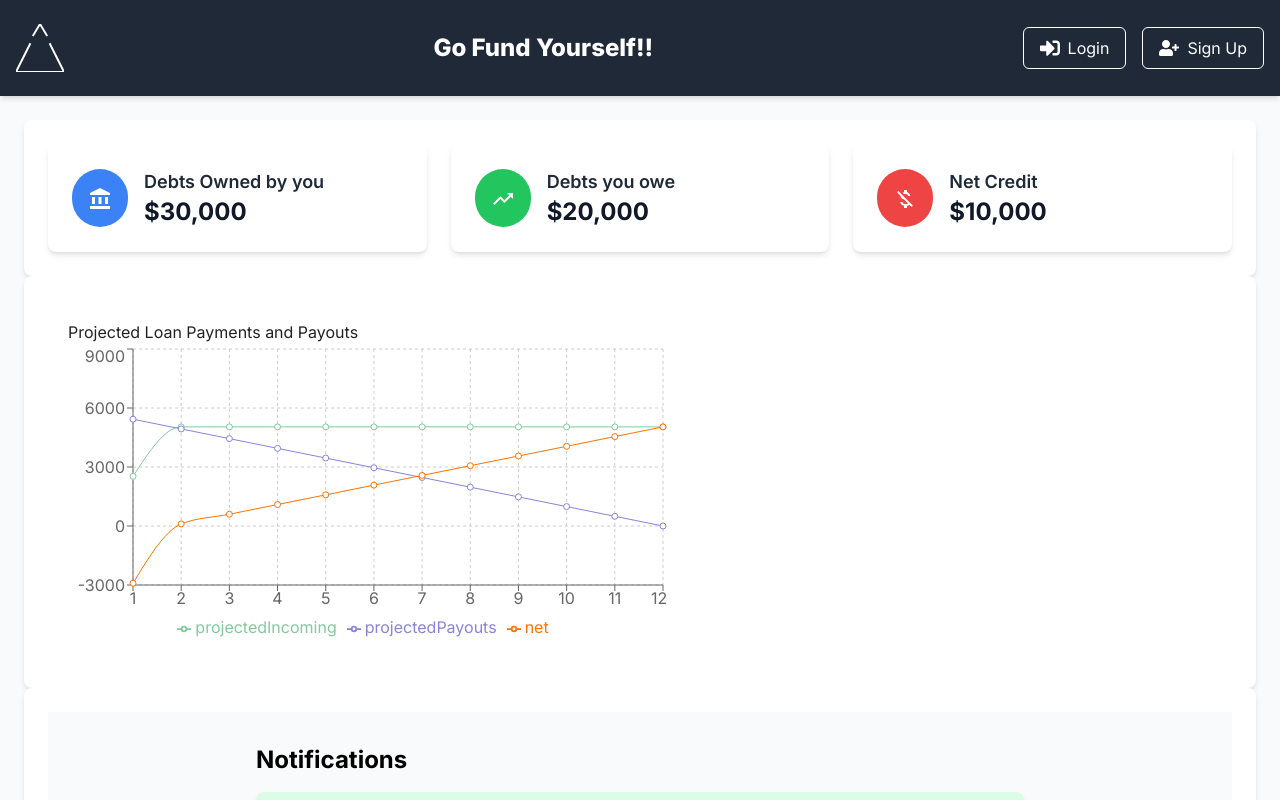
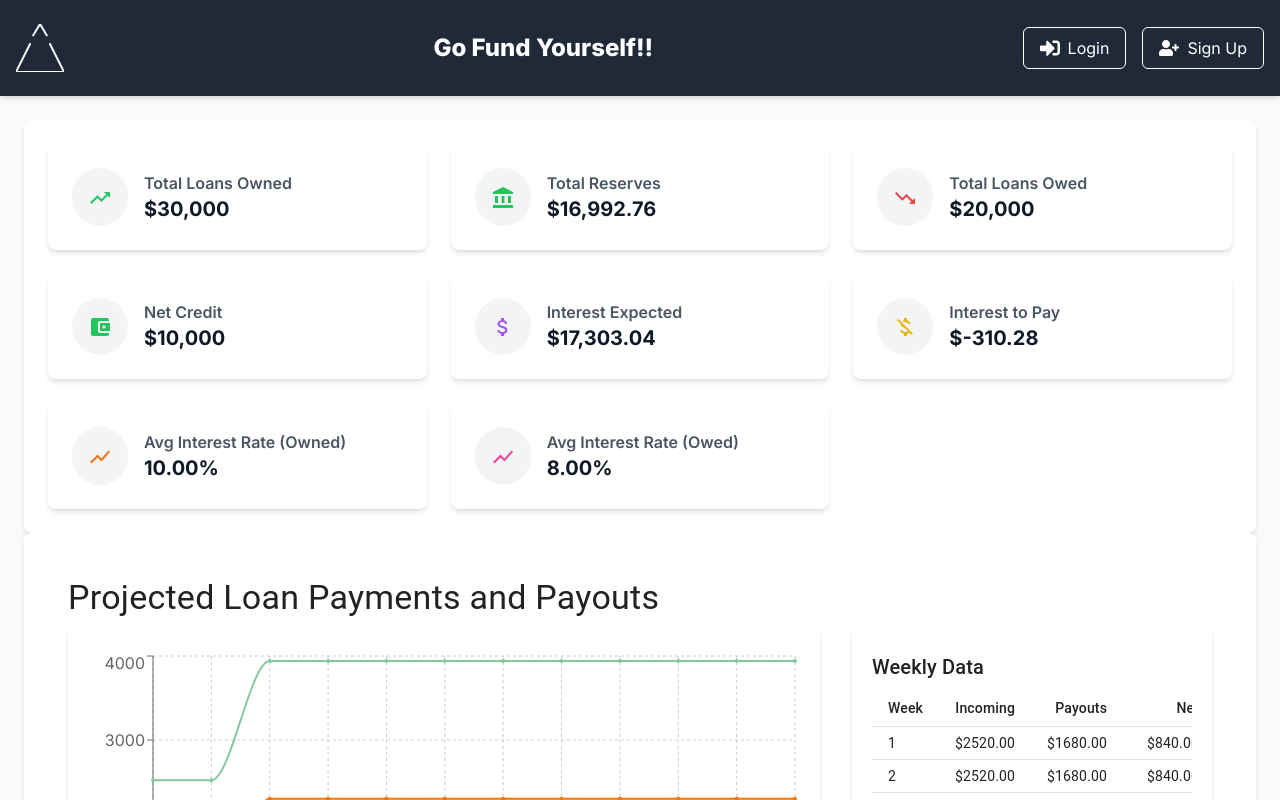
Before and after one commit to AritraRoy0/GFY, a Next.js app in the folder client/: page /dashboard in a window 1280 px wide. Shown: the top 800 px of the page. Built offline with nearby package versions, Linux system fonts and the light colour scheme.

Commit message:
Client: Fixing Logo

```diff
--- a/client/src/app/dashboard/DashboardTable.tsx
+++ b/client/src/app/dashboard/DashboardTable.tsx
@@ -1,6 +1,7 @@
+// DashboardTable.tsx
 import React from "react";
 import loans from "./MockLoans";
-import { Loan } from "../models/Loan";
+import { Loan, Payment } from "../models/Loan";
 import {
 	LineChart,
 	Line,
@@ -9,8 +10,22 @@ import {
 	CartesianGrid,
 	Tooltip,
 	Legend,
+	ResponsiveContainer,
 } from "recharts";
+import {
+	Typography,
+	Paper,
+	Grid,
+	Table,
+	TableBody,
+	TableCell,
+	TableContainer,
+	TableHead,
+	TableRow,
+} from "@mui/material";
 
+
+const DashboardTable: React.FC = () => {
 	interface WeeklyData {
 		week: number;
 		projectedIncoming: number;
@@ -19,7 +34,9 @@ interface WeeklyData {
 	}
 
 	const calculateWeeklyData = (loans: Loan[]): WeeklyData[] => {
-	const weeks = Array.from({ length: 12 }, (_, i) => i + 1);
+		const maxTermWeeks = Math.max(...loans.map((loan) => loan.termWeeks));
+		const weeks = Array.from({ length: maxTermWeeks }, (_, i) => i + 1);
+
 		const weeklyData: WeeklyData[] = weeks.map((week) => ({
 			week,
 			projectedIncoming: 0,
@@ -27,63 +44,117 @@ const calculateWeeklyData = (loans: Loan[]): WeeklyData[] => {
 			net: 0,
 		}));
 
-	const loansOwned = loans.filter((loan) => loan.owner === "owned");
-	const loansOwed = loans.filter((loan) => loan.owner === "owed");
+		loans.forEach((loan) => {
+			weeks.forEach((week) => {
+				if (week > loan.termWeeks) return;
 
-	const calculateIncoming = (loan: Loan, week: number): number => {
-		const payments = loan.paymentsMade.filter(
-			(payment) => payment.weekNumber <= week
+				// Determine if a payment was made in this week
+				const paymentMade = loan.paymentsMade.find(
+					(payment: Payment) => payment.weekNumber === week
 				);
-		return payments.reduce((acc, payment) => acc + payment.amount, 0);
+				const paymentAmount = paymentMade
+					? paymentMade.amount
+					: loan.weeklyInstallment;
+
+				if (loan.owner === "owned") {
+					weeklyData[week - 1].projectedIncoming += paymentAmount;
+				} else if (loan.owner === "owed") {
+					weeklyData[week - 1].projectedPayouts += paymentAmount;
 				}
+			});
+		});
 
-	const calculatePayouts = (loan: Loan, week: number): number => {
-		const remainingWeeks = loan.termWeeks - week;
-		return loan.weeklyInstallment * remainingWeeks;
-	}
-
-	weeks.forEach((week) => {
-
-		weeklyData[week - 1].projectedIncoming = loansOwned.reduce(
-			(acc, loan) => acc + calculateIncoming(loan, week),
-			0
-		);
-
-		weeklyData[week - 1].projectedPayouts = loansOwed.reduce(
-			(acc, loan) => acc + calculatePayouts(loan, week),
-			0
-		);
-
-		weeklyData[week - 1].net =
-			weeklyData[week - 1].projectedIncoming -
-			weeklyData[week - 1].projectedPayouts;
+		weeklyData.forEach((data) => {
+			data.net = data.projectedIncoming - data.projectedPayouts;
 		});
 
 		return weeklyData;
-}
+	};
 
+	const weeklyData = calculateWeeklyData(loans);
 
-
-const Chart: React.FC<{ data: WeeklyData[] }> = ({ data }) => (
-	<LineChart width={600} height={300} data={data}>
+	return (
+		<div style={{ padding: "20px" }}>
+			<Typography variant="h4" gutterBottom>
+				Projected Loan Payments and Payouts
+			</Typography>
+			<Grid container spacing={4}>
+				<Grid item xs={12} md={8}>
+					<Paper style={{ padding: "20px" }}>
+						<ResponsiveContainer width="100%" height={400}>
+							<LineChart data={weeklyData}>
 								<CartesianGrid strokeDasharray="3 3" />
 								<XAxis dataKey="week" />
 								<YAxis />
 								<Tooltip />
 								<Legend />
-		<Line type="monotone" dataKey="projectedIncoming" stroke="#82ca9d" />
-		<Line type="monotone" dataKey="projectedPayouts" stroke="#8884d8" />
-		<Line type="monotone" dataKey="net" stroke="#ff7300" />
+								<Line
+									type="monotone"
+									dataKey="projectedIncoming"
+									name="Projected Incoming"
+									stroke="#82ca9d"
+									strokeWidth={2}
+									dot={{ r: 1 }}
+									activeDot={{ r: 4 }}
+								/>
+								<Line
+									type="monotone"
+									dataKey="projectedPayouts"
+									name="Projected Payouts"
+									stroke="#8884d8"
+									strokeWidth={2}
+									dot={{ r: 1 }}
+									activeDot={{ r: 4 }}
+								/>
+								<Line
+									type="monotone"
+									dataKey="net"
+									name="Net"
+									stroke="#ff7300"
+									strokeWidth={2}
+									dot={{ r: 1 }}
+									activeDot={{ r: 4 }}
+								/>
 							</LineChart>
-);
-
-const DashboardTable: React.FC = () => {
-	const weeklyData = calculateWeeklyData(loans);
-
-	return (
-		<div style={{ padding: "20px" }}>
-			<h2>Projected Loan Payments and Payouts</h2>
-			<Chart data={weeklyData} />
+						</ResponsiveContainer>
+					</Paper>
+				</Grid>
+				<Grid item xs={12} md={4}>
+					<Paper style={{ padding: "20px", maxHeight: 400, overflow: "auto" }}>
+						<Typography variant="h6" gutterBottom>
+							Weekly Data
+						</Typography>
+						<TableContainer>
+							<Table size="small" aria-label="weekly data table">
+								<TableHead>
+									<TableRow>
+										<TableCell>Week</TableCell>
+										<TableCell align="right">Incoming</TableCell>
+										<TableCell align="right">Payouts</TableCell>
+										<TableCell align="right">Net</TableCell>
+									</TableRow>
+								</TableHead>
+								<TableBody>
+									{weeklyData.map((row) => (
+										<TableRow key={row.week}>
+											<TableCell component="th" scope="row">
+												{row.week}
+											</TableCell>
+											<TableCell align="right">
+												${row.projectedIncoming.toFixed(2)}
+											</TableCell>
+											<TableCell align="right">
+												${row.projectedPayouts.toFixed(2)}
+											</TableCell>
+											<TableCell align="right">${row.net.toFixed(2)}</TableCell>
+										</TableRow>
+									))}
+								</TableBody>
+							</Table>
+						</TableContainer>
+					</Paper>
+				</Grid>
+			</Grid>
 		</div>
 	);
 };
--- a/client/src/app/dashboard/MockLoans.ts
+++ b/client/src/app/dashboard/MockLoans.ts
@@ -1,5 +1,5 @@
-import { calculateWeeklyInstallment } from "../models/Loan";
-import { Loan } from "../models/Loan";
+// MockLoans.ts
+import { calculateWeeklyInstallment, Loan } from "../models/Loan";
 
 const loans: Loan[] = [
   {
@@ -28,8 +28,6 @@ const loans: Loan[] = [
       // Add more payments as needed
     ],
   },
-
-
   {
     id: "L003",
     owner: "owned",
@@ -43,24 +41,19 @@ const loans: Loan[] = [
       // Add more payments as needed
     ],
   },
-
   {
     id: "L004",
     owner: "owed",
     principalAmount: 20000,
     interestRate: 8,
     termWeeks: 12,
-      weeklyInstallment: calculateWeeklyInstallment(20000, 20, 48),
+    weeklyInstallment: calculateWeeklyInstallment(20000, 8, 48),
     paymentsMade: [
       { weekNumber: 1, amount: 1680 },
       { weekNumber: 2, amount: 1680 },
       // Add more payments as needed
     ],
-    }
+  },
 ];
-  // Add more loans as needed
-
-
-
 
 export default loans;
--- a/client/src/app/dashboard/SummarySection.tsx
+++ b/client/src/app/dashboard/SummarySection.tsx
@@ -1,63 +1,103 @@
 "use client";
 
 import React from "react";
-import { AccountBalance, TrendingUp, MoneyOff } from "@mui/icons-material";
+import {
+	AccountBalance,
+	TrendingUp,
+	MoneyOff,
+	AttachMoney,
+	ShowChart,
+	AccountBalanceWallet,
+	TrendingDown,
+
+
+} from "@mui/icons-material";
 import loans from "./MockLoans"; // Importing the loans constant
+
+import {
+	calculateTotalOwned,
+	calculateTotalOwed,
+	calculateNetCredit,
+	calculateTotalInterestExpected,
+	calculateTotalInterestToPay,
+	calculateAverageInterestRateOwned,
+	calculateAverageInterestRateOwed,
+	calculateTotalReserves,
+} from "./utils/loanUtils";
 
 interface SummaryCardProps {
 	title: string;
 	value: string;
 	icon: React.ReactNode;
-	bgColor: string;
 }
 
-const SummaryCard: React.FC<SummaryCardProps> = ({
-	title,
-	value,
-	icon,
-	bgColor,
-}) => {
+const SummaryCard: React.FC<SummaryCardProps> = ({ title, value, icon }) => {
 	return (
-		<div className="flex items-center p-6 bg-white rounded-lg shadow-md hover:shadow-xl transition-shadow duration-300 transform hover:-translate-y-1 w-full sm:w-auto">
-			<div className={`p-4 rounded-full ${bgColor} mr-4`}>{icon}</div>
-			<div>
-				<h3 className="text-lg font-semibold text-gray-800">{title}</h3>
-				<p className="text-2xl font-bold text-gray-900">{value}</p>
+		<div className="w-full sm:w-auto">
+			<div className="flex items-center p-6 bg-white rounded-lg shadow-md hover:shadow-lg transition-shadow duration-300 transform hover:-translate-y-1">
+				<div className="p-4 rounded-full bg-gray-100 mr-4">{icon}</div>
+				<div>
+					<h3 className="text-md font-semibold text-gray-600">{title}</h3>
+					<p className="text-xl font-bold text-gray-900">{value}</p>
+				</div>
 			</div>
 		</div>
 	);
 };
 
 const SummarySection: React.FC = () => {
-	const totalOwned = loans
-		.filter((loan) => loan.owner === "owned")
-		.reduce((acc, loan) => acc + loan.principalAmount, 0);
 
-	const totalOwed = loans
-		.filter((loan) => loan.owner === "owed")
-		.reduce((acc, loan) => acc + loan.principalAmount, 0);
+	const totalOwned = calculateTotalOwned(loans);
+	const totalOwed = calculateTotalOwed(loans);
+	const totalReserves = calculateTotalReserves(loans);
 
-	const netCredit = totalOwned - totalOwed;
+	const netCredit = calculateNetCredit(totalOwned, totalOwed);
+	const totalInterestExpected = calculateTotalInterestExpected(loans);
+	const totalInterestToPay = calculateTotalInterestToPay(loans);
+	const averageInterestRateOwned = calculateAverageInterestRateOwned(loans);
+	const averageInterestRateOwed = calculateAverageInterestRateOwed(loans);
 
 	return (
 		<div className="grid grid-cols-1 sm:grid-cols-2 lg:grid-cols-3 gap-6">
 			<SummaryCard
-				title="Debts Owned by you"
+				title="Total Loans Owned"
 				value={`$${totalOwned.toLocaleString()}`}
-				icon={<AccountBalance className="text-white" />}
-				bgColor="bg-blue-500"
+				icon={<TrendingUp className="text-green-500" />}
 			/>
 			<SummaryCard
-				title="Debts you owe"
+				title="Total Reserves"
+				value={`$${totalReserves.toLocaleString()}`}
+				icon={<AccountBalance className="text-green-500" />}
+			/>
+			<SummaryCard
+				title="Total Loans Owed"
 				value={`$${totalOwed.toLocaleString()}`}
-				icon={<TrendingUp className="text-white" />}
-				bgColor="bg-green-500"
+				icon={<TrendingDown className="text-red-500" />}
 			/>
 			<SummaryCard
 				title="Net Credit"
 				value={`$${netCredit.toLocaleString()}`}
-				icon={<MoneyOff className="text-white" />}
-				bgColor="bg-red-500"
+				icon={<AccountBalanceWallet className="text-green-500" />}
+			/>
+			<SummaryCard
+				title="Interest Expected"
+				value={`$${totalInterestExpected.toLocaleString()}`}
+				icon={<AttachMoney className="text-purple-500" />}
+			/>
+			<SummaryCard
+				title="Interest to Pay"
+				value={`$${totalInterestToPay.toLocaleString()}`}
+				icon={<MoneyOff className="text-yellow-500" />}
+			/>
+			<SummaryCard
+				title="Avg Interest Rate (Owned)"
+				value={`${averageInterestRateOwned.toFixed(2)}%`}
+				icon={<ShowChart className="text-orange-500" />}
+			/>
+			<SummaryCard
+				title="Avg Interest Rate (Owed)"
+				value={`${averageInterestRateOwed.toFixed(2)}%`}
+				icon={<ShowChart className="text-pink-500" />}
 			/>
 		</div>
 	);
--- /dev/null
+++ b/client/src/app/dashboard/utils/loanUtils.ts
@@ -0,0 +1,166 @@
+// src/utils/loanUtils.ts
+
+import { Loan, Payment } from "../../models/Loan";
+
+/**
+ * Calculates the total principal amount of loans owned.
+ * @param loans - Array of Loan objects.
+ * @returns Total principal amount owned.
+ */
+export const calculateTotalOwned = (loans: Loan[]): number => {
+  return loans
+    .filter((loan) => loan.owner === "owned")
+    .reduce((acc, loan) => acc + loan.principalAmount, 0);
+};
+
+/**
+ * Calculates the total principal amount of loans owed.
+ * @param loans - Array of Loan objects.
+ * @returns Total principal amount owed.
+ */
+export const calculateTotalOwed = (loans: Loan[]): number => {
+  return loans
+    .filter((loan) => loan.owner === "owed")
+    .reduce((acc, loan) => acc + loan.principalAmount, 0);
+};
+
+/**
+ * Calculates the net credit (Total Owned - Total Owed).
+ * @param totalOwned - Total loans owned.
+ * @param totalOwed - Total loans owed.
+ * @returns Net credit.
+ */
+export const calculateNetCredit = (
+  totalOwned: number,
+  totalOwed: number
+): number => {
+  return totalOwned - totalOwed;
+};
+
+/**
+ * Calculates the total expected interest from loans owned.
+ * @param loans - Array of Loan objects.
+ * @returns Total interest expected.
+ */
+export const calculateTotalInterestExpected = (loans: Loan[]): number => {
+  return loans
+    .filter((loan) => loan.owner === "owned")
+    .reduce((acc, loan) => {
+      const totalPayment = loan.weeklyInstallment * loan.termWeeks;
+      return acc + (totalPayment - loan.principalAmount);
+    }, 0);
+};
+
+/**
+ * Calculates the total interest to pay on loans owed.
+ * @param loans - Array of Loan objects.
+ * @returns Total interest to pay.
+ */
+export const calculateTotalInterestToPay = (loans: Loan[]): number => {
+  return loans
+    .filter((loan) => loan.owner === "owed")
+    .reduce((acc, loan) => {
+      const totalPayment = loan.weeklyInstallment * loan.termWeeks;
+      return acc + (totalPayment - loan.principalAmount);
+    }, 0);
+};
+
+/**
+ * Calculates the average interest rate for loans owned.
+ * @param loans - Array of Loan objects.
+ * @returns Average interest rate owned.
+ */
+export const calculateAverageInterestRateOwned = (loans: Loan[]): number => {
+  const ownedLoans = loans.filter((loan) => loan.owner === "owned");
+  if (ownedLoans.length === 0) return 0;
+  const totalInterestRate = ownedLoans.reduce(
+    (acc, loan) => acc + loan.interestRate,
+    0
+  );
+  return totalInterestRate / ownedLoans.length;
+};
+
+/**
+ * Calculates the average interest rate for loans owed.
+ * @param loans - Array of Loan objects.
+ * @returns Average interest rate owed.
+ */
+export const calculateAverageInterestRateOwed = (loans: Loan[]): number => {
+  const owedLoans = loans.filter((loan) => loan.owner === "owed");
+  if (owedLoans.length === 0) return 0;
+  const totalInterestRate = owedLoans.reduce(
+    (acc, loan) => acc + loan.interestRate,
+    0
+  );
+  return totalInterestRate / owedLoans.length;
+};
+
+/**
+ * Calculates the total reserves.
+ * @param loans - Array of Loan objects.
+ * @returns Total reserves.
+ */
+export const calculateTotalReserves = (loans: Loan[]): number => {
+  return loans.reduce((acc, loan) => {
+    const totalPayment = loan.weeklyInstallment * loan.termWeeks;
+    return acc + (totalPayment - loan.principalAmount);
+  }, 0);
+}
+
+
+/**
+ * Interface representing the structure of weekly data.
+ */
+export interface WeeklyData {
+  week: number;
+  projectedIncoming: number;
+  projectedPayouts: number;
+  net: number;
+}
+
+/**
+ * Calculates weekly data for loans.
+ * @param loans - Array of Loan objects.
+ * @returns Array of WeeklyData objects.
+ */
+export const calculateWeeklyData = (loans: Loan[]): WeeklyData[] => {
+  if (!loans || loans.length === 0) {
+    return [];
+  }
+
+  const maxTermWeeks = Math.max(...loans.map((loan) => loan.termWeeks));
+  const weeks = Array.from({ length: maxTermWeeks }, (_, i) => i + 1);
+
+  const weeklyData: WeeklyData[] = weeks.map((week) => ({
+    week,
+    projectedIncoming: 0,
+    projectedPayouts: 0,
+    net: 0,
+  }));
+
+  loans.forEach((loan) => {
+    weeks.forEach((week) => {
+      if (week > loan.termWeeks) return;
+
+      // Find if a payment was made in this week
+      const paymentMade: Payment | undefined = loan.paymentsMade.find(
+        (payment) => payment.weekNumber === week
+      );
+
+      // Use the payment made or the scheduled installment
+      const paymentAmount = paymentMade ? paymentMade.amount : loan.weeklyInstallment;
+
+      if (loan.owner === "owned") {
+        weeklyData[week - 1].projectedIncoming += paymentAmount;
+      } else if (loan.owner === "owed") {
+        weeklyData[week - 1].projectedPayouts += paymentAmount;
+      }
+    });
+  });
+
+  weeklyData.forEach((data) => {
+    data.net = data.projectedIncoming - data.projectedPayouts;
+  });
+
+  return weeklyData;
+};
--- a/client/src/app/models/Loan.ts
+++ b/client/src/app/models/Loan.ts
@@ -1,26 +1,35 @@
-// models/Loan.ts
-export interface Loan {
-	id: string;
-	owner: string;
-	principalAmount: number;
-	interestRate: number;
-	termWeeks: number;
-	weeklyInstallment: number;
-	paymentsMade: Payment[];
-}
+// src/models/Loan.ts
 
 export interface Payment {
 	weekNumber: number;
 	amount: number;
-}
+  }
 
-export const calculateWeeklyInstallment = (
-	principalAmount: number,
-	interestRate: number,
+  export interface Loan {
+	id: string;
+	owner: "owned" | "owed";
+	principalAmount: number;
+	interestRate: number; // Annual interest rate in percentage
+	termWeeks: number;
+	weeklyInstallment: number;
+	paymentsMade: Payment[];
+  }
+
+  /**
+   * Function to calculate weekly installment using the formula for an installment loan
+   * @param principal - Principal amount of the loan
+   * @param annualInterestRate - Annual interest rate in percentage
+   * @param termWeeks - Term of the loan in weeks
+   * @returns Weekly installment amount
+   */
+  export const calculateWeeklyInstallment = (
+	principal: number,
+	annualInterestRate: number,
 	termWeeks: number
-): number => {
-	const totalInterest =
-		principalAmount * (interestRate / 100) * (termWeeks / 52);
-	const totalAmount = principalAmount + totalInterest;
-	return totalAmount / termWeeks;
-};
+  ): number => {
+	const weeklyInterestRate = annualInterestRate / 100;
+	const installment =
+	  (principal * weeklyInterestRate) /
+	  (1 - Math.pow(1 + weeklyInterestRate, -termWeeks));
+	return parseFloat(installment.toFixed(2));
+  };
```
Also changed, not shown: client/public/icon.svg. Lines whose indentation alone changed are shown as unchanged.
